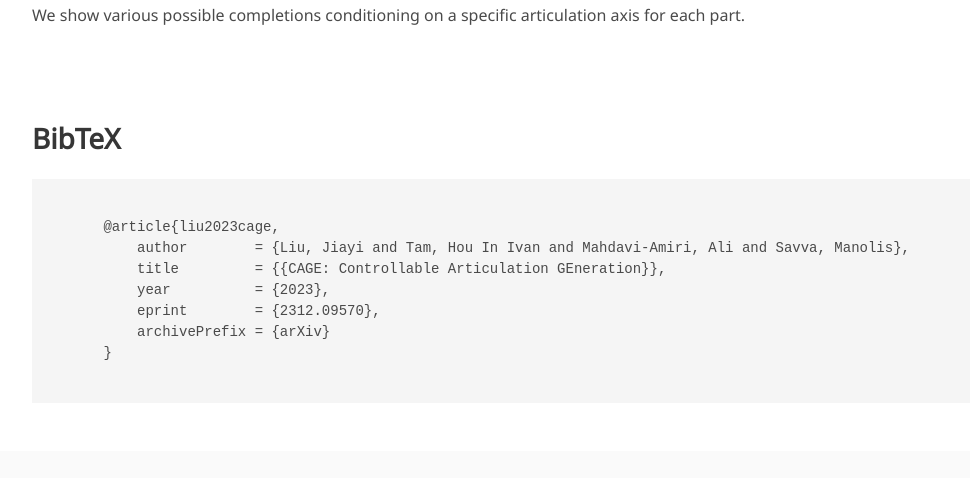
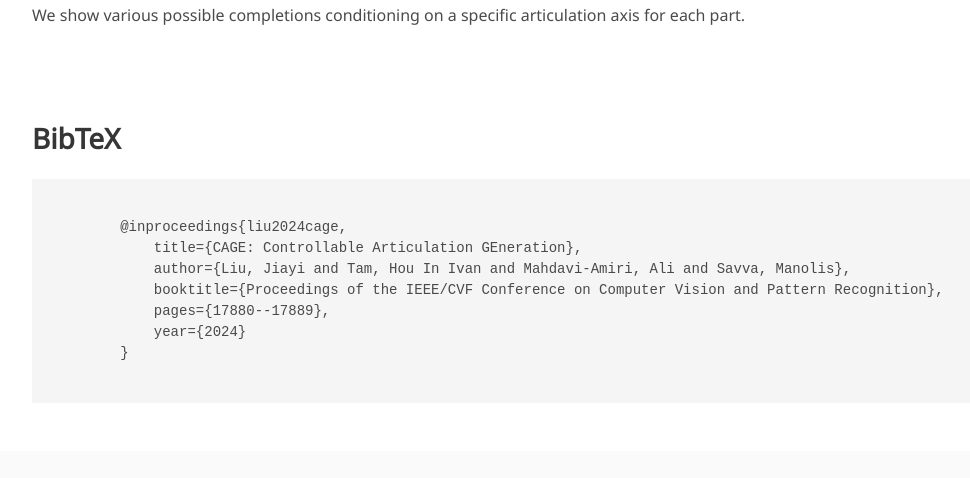
Before and after one commit to 3dlg-hcvc/cage, a plain HTML site: page docs/index.html in a window 1280 px wide. Shown: the part 3826-4304 px from the top of the page, without its empty margins (128-1098 px from the left). Drawn offline with nearby package versions, Linux system fonts and the light colour scheme; some icons are missing; a web font is replaced by a local one.

Commit message:
update bib

```diff
--- a/docs/index.html
+++ b/docs/index.html
@@ -297,13 +297,13 @@
     <div class="container is-max-desktop content">
       <h2 class="title">BibTeX</h2>
       <pre><code>
-      @article{liu2023cage,
-          author        = {Liu, Jiayi and Tam, Hou In Ivan and Mahdavi-Amiri, Ali and Savva, Manolis},
-          title         = {{CAGE: Controllable Articulation GEneration}},
-          year          = {2023},
-          eprint        = {2312.09570},
-          archivePrefix = {arXiv}
-      }
+        @inproceedings{liu2024cage,
+            title={CAGE: Controllable Articulation GEneration},
+            author={Liu, Jiayi and Tam, Hou In Ivan and Mahdavi-Amiri, Ali and Savva, Manolis},
+            booktitle={Proceedings of the IEEE/CVF Conference on Computer Vision and Pattern Recognition},
+            pages={17880--17889},
+            year={2024}
+        }
       </code></pre>
     </div>
   </section>
```
Also changed, not shown: 1 other file.
